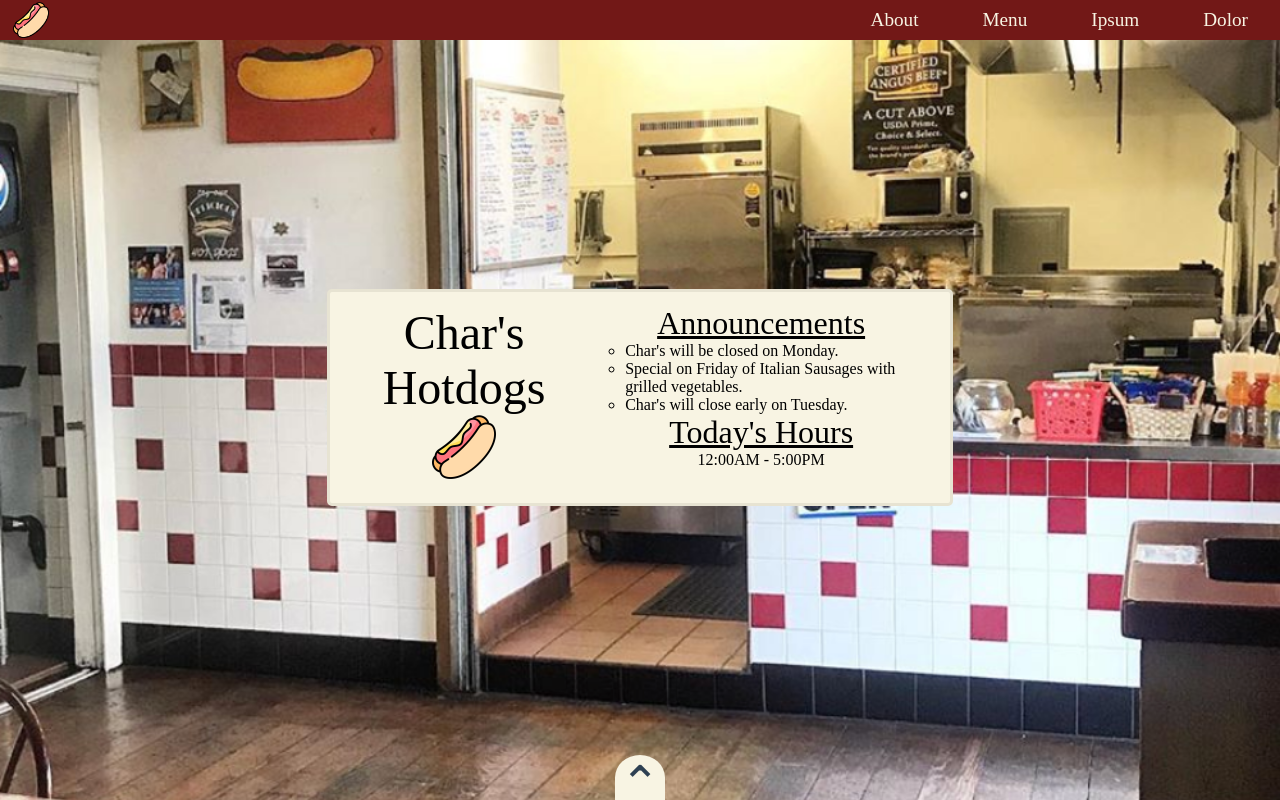
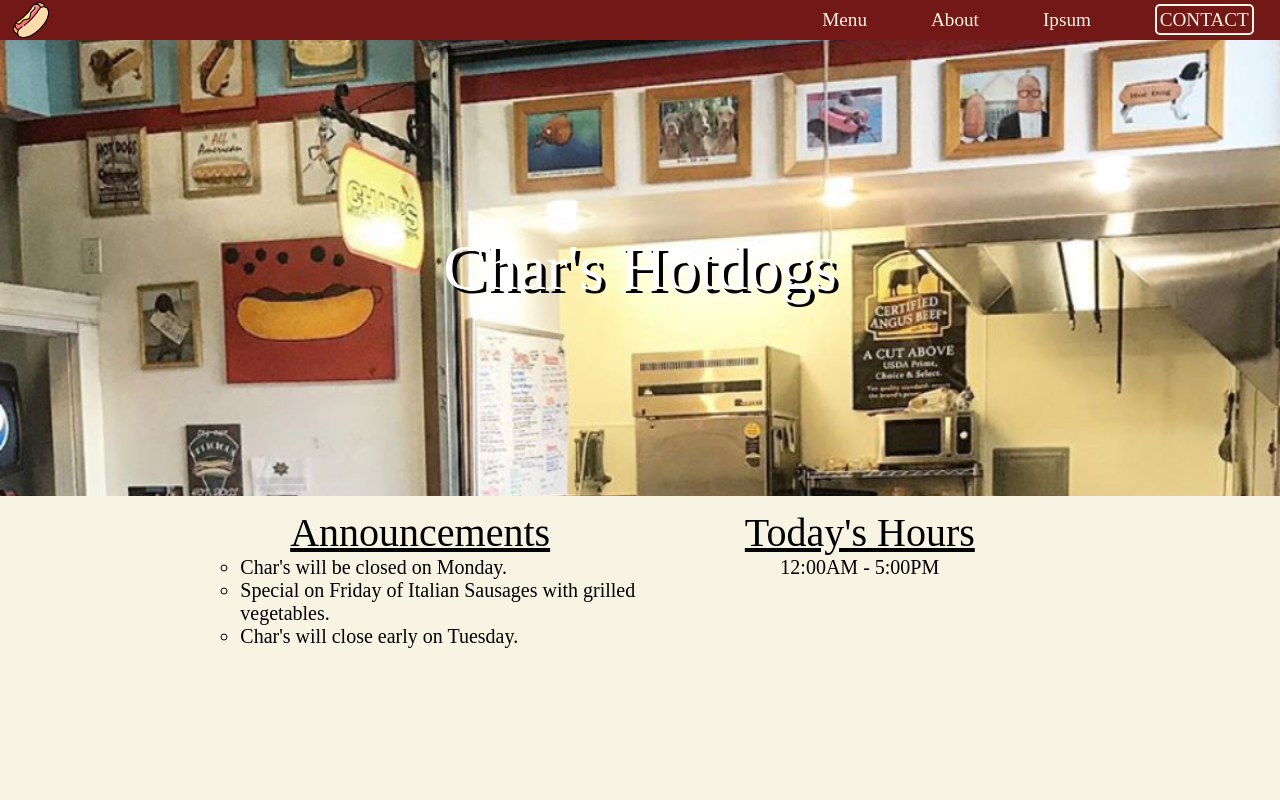
Before and after one commit to Charshotdogs/charshotdogs.github.io, a React (Create React App) app: page / in a window 1280 px wide. Built offline with nearby package versions, Linux system fonts and the light colour scheme; a web font is replaced by a local one.

Commit message:
reworked landing page

```diff
--- a/src/App.css
+++ b/src/App.css
@@ -23,7 +23,6 @@
   overflow-y: visible;
   scroll-behavior: smooth;
 
-  background-image: url("img/chars-counter.png");
   background-attachment: fixed;
   background-position: center;
   background-repeat: no-repeat;
--- a/src/App.js
+++ b/src/App.js
@@ -9,20 +9,20 @@ import MenuPage from './pages/menu-page/menu-page'
 
 const sections = [
   {
-    name: 'About',
-    to: '#about'
+    name: 'Menu',
+    to: 'menu'
   },
   {
-    name: 'Menu',
-    to: '#menu'
+    name: 'About',
+    to: 'about'
   },
   {
     name: 'Ipsum',
     to: ''
   },
   {
-    name: 'Dolor',
-    to: ''
+    name: 'CONTACT',
+    to: 'contact'
   }
 ]
 
@@ -32,8 +32,8 @@ function App() {
       <Navbar items={sections} navbrand="LOGO"/>
       <div id='body'>
         <LandingPage/>
+        <MenuPage/>
         <AboutPage/>
-        <MenuPage/>
       </div>
     </>
   )
--- a/src/components/landing-info/landing-info.css
+++ b/src/components/landing-info/landing-info.css
@@ -0,0 +1,15 @@
+#landing-info {
+  display: flex;
+  flex-direction: row;
+  text-align: center;
+  margin: 0 auto;
+  justify-content: space-evenly;
+  flex-wrap: wrap;
+  padding-top: 1%;
+  font-size: 1.25em;
+}
+
+.info-col {
+  width: 50%;
+  min-width: 350px;
+}
--- a/src/components/landing-info/landing-info.js
+++ b/src/components/landing-info/landing-info.js
@@ -11,9 +11,11 @@ const LandingInfo = props => {
 	let close = hoursData[today].close
 	return (
 		<div id="landing-info">
-			<Title>Announcements</Title>
-			<Announcements/>
-			<div id="todays-hours">
+			<div id="announce" class="info-col">
+				<Title>Announcements</Title>
+				<Announcements/>
+			</div>
+			<div id="todays-hours" class="info-col">
 				<Title>Today's Hours</Title>
 				<Hours open={open} close={close}/>
 			</div>
--- a/src/components/navbar/navbar.css
+++ b/src/components/navbar/navbar.css
@@ -42,6 +42,16 @@
   cursor: pointer;
 }
 
+#contact > a {
+  border: 2px solid var(--font-nav);
+  border-radius: 5px;
+  padding: 3%;
+}
+
+#contact:hover > a {
+  border-color: var(--font-nav-active);
+}
+
 .nav-item > a {
   text-decoration: none;
   color: var(--font-nav);
--- a/src/components/navbar/navbar.js
+++ b/src/components/navbar/navbar.js
@@ -29,8 +29,8 @@ class Navbar extends React.Component {
 				<div id="spacer"></div>
 				<div id="nav-items">
 
-					{this.props.items.map((item) => (<div className="nav-item" key={item.to}>
-							<a href={item.to}>{item.name}</a>
+					{this.props.items.map((item) => (<div className="nav-item" key={item.to} id={item.to}>
+							<a href={'#' + item.to}>{item.name}</a>
 						</div>))}
 
 				</div>
--- a/src/pages/landing-page/landing-page.css
+++ b/src/pages/landing-page/landing-page.css
@@ -4,45 +4,27 @@
   display: flex;
   flex-direction: column;
   align-content: center;
-}
-
-#landing-text {
-  margin: auto;
-  display: flex;
-  flex-direction: row;
-  justify-content: center;
-  text-align: center;
-  background: var(--background-color);
-  border-radius: 5px;
-  border: solid var(--font-nav-active);
-  padding: 1%;
-}
-
-#landing-text > .vertical-text {
-  width: 50%;
-  font-size: 3em;
-}
-
-#landing-text > #announcements {
-  width: 50%;
-}
-#up-arrow {
-  background: none;
-  border-radius: 50% 50% 0 0;
-  font-size: 3em;
-  width: 50px;
-  height: 45px;
-  margin-right: auto;
-  margin-left: auto;
-  text-align: center;
-  cursor: pointer;
-  text-decoration: none;
-  color: #2E4052;
-  z-index: 100;
   background: var(--background-color);
 }
 
-#logo {
-  height: 64px;
-  width: 64px;
+#landing-img-container {
+  width: 100%;
+  height: 60%;
+  overflow: hidden;
+  background-image: url("../../img/chars-counter.png");
+  background-attachment: fixed;
+  -webkit-background-size: cover;
+  background-size: cover;
+  position: relative;
 }
+
+#landing-img-overlay {
+  text-align: center;
+  font-size: 4em;
+  color: white;
+  position: absolute;
+  top: 50%;
+  left: 50%;
+  transform: translate(-50%, -50%);
+  text-shadow: 4px 4px black;
+}
--- a/src/pages/landing-page/landing-page.js
+++ b/src/pages/landing-page/landing-page.js
@@ -2,16 +2,13 @@ import React from 'react'
 import './landing-page.css'
 import VerticalText from '../../components/vertical-text/vertical-text'
 import LandingInfo from '../../components/landing-info/landing-info'
-import hotdogImg from '../../img/hotdog.png'
 
 const LandingPage = props => (
 		<div id="landing">
-
-			<div id="landing-text">
-				<VerticalText text={["Char's", "Hotdogs", <img id="logo" src={hotdogImg}/>]}/>
-				<LandingInfo/>
+			<div id="landing-img-container">
+				<div id="landing-img-overlay">Char's Hotdogs</div>
 			</div>
-			<a id="up-arrow" href="#about">⌃</a>
+			<LandingInfo/>
 		</div>
 )
 
--- a/src/pages/menu-page/menu-page.js
+++ b/src/pages/menu-page/menu-page.js
@@ -16,7 +16,7 @@ const menuSections = [
 	},
 		{
 		name: 'Drinks/Sides',
-		content: <MenuSection title="Burgers" subtitle="Everything on it - Lettuce, Tomatoes, Onions, Mustard, Ketchup." halfPrice items={menuData}/>
+		content: <MenuSection title="Burgers" subtitle="" halfPrice items={menuData}/>
 	}
 ]
 
```
